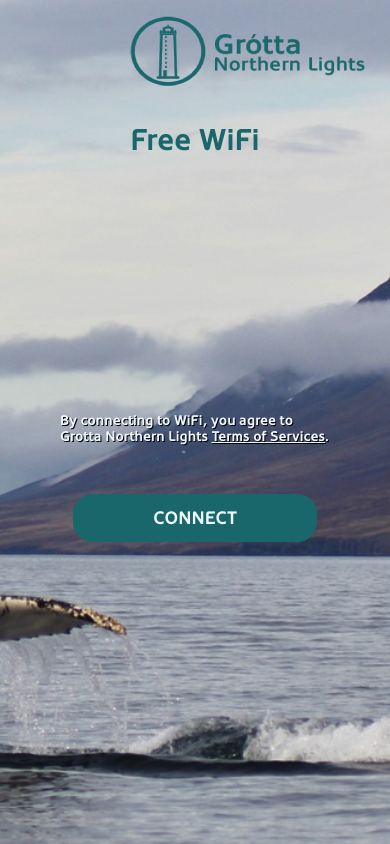
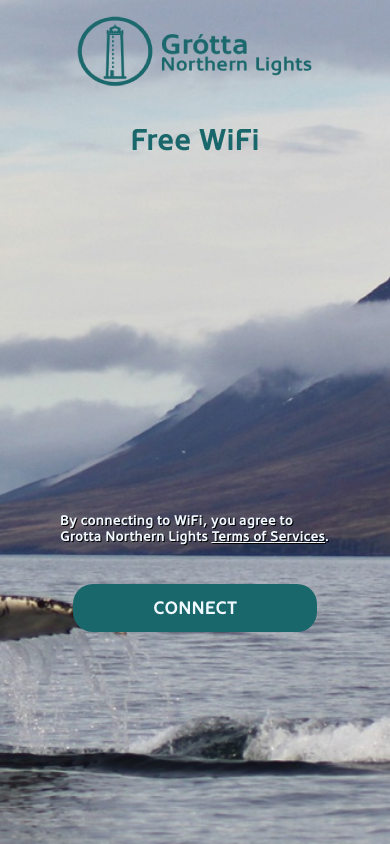
Before and after one commit to MdZillurRahman/grottaNorthernLights, a plain HTML site: page index.html in a window 390 px wide. Drawn offline with Linux system fonts and the light colour scheme; files whose address does not match are found by name.

Commit message:
Some changes

```diff
--- a/Grotta.css
+++ b/Grotta.css
@@ -21,10 +21,6 @@ body {
   justify-content: space-evenly;
   font-family: Oblik;
   src: url("fonts/Oblik-Bold.otf");
-}
-
-.logo{
-    width: 05px;
 }
 
 .wifi {
@@ -75,6 +71,11 @@ body {
     font-size: 20px;
   }
 
+  .text {
+    margin-top: 330px;
+    margin-bottom: 40px;
+  }
+
   .btn-1 {
     padding: 14px 80px;
   }
```
